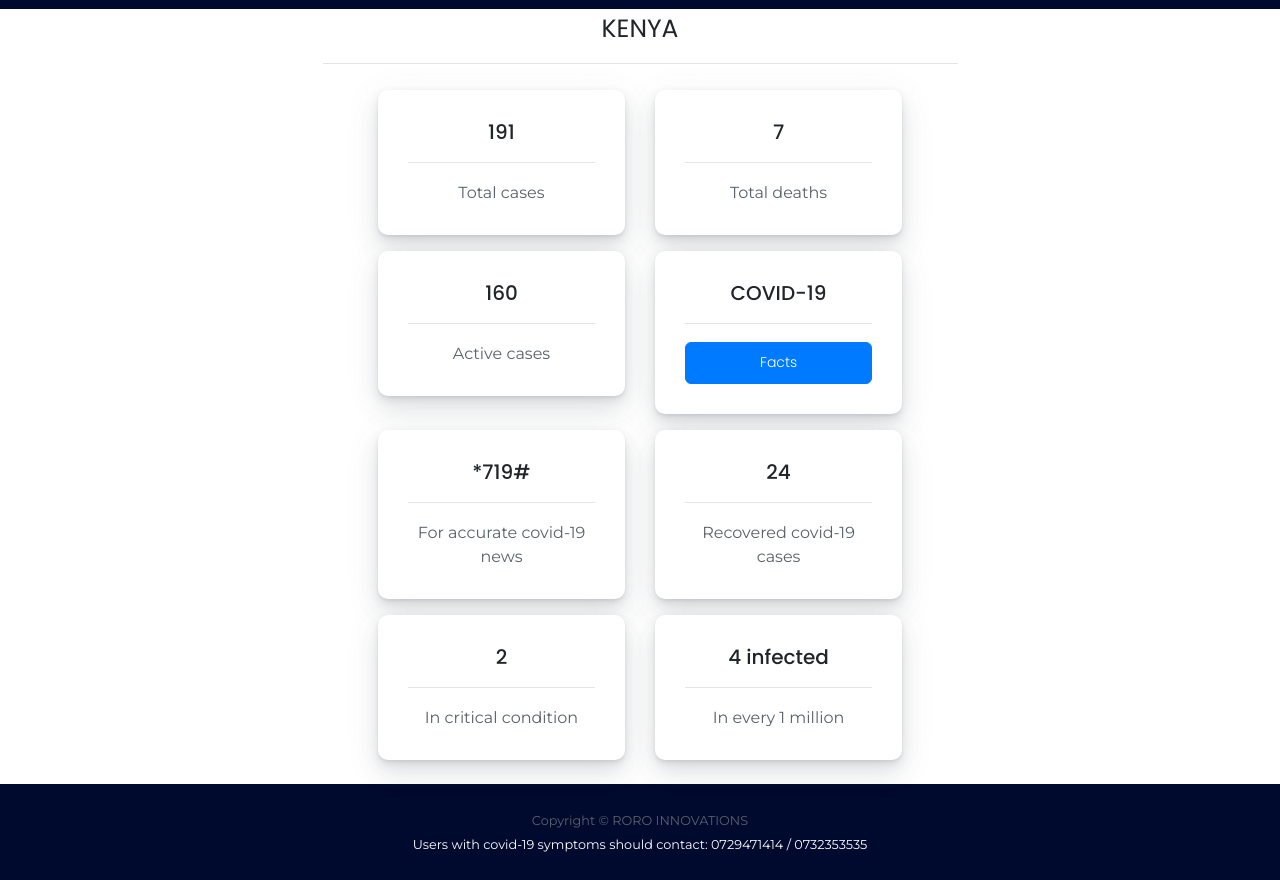
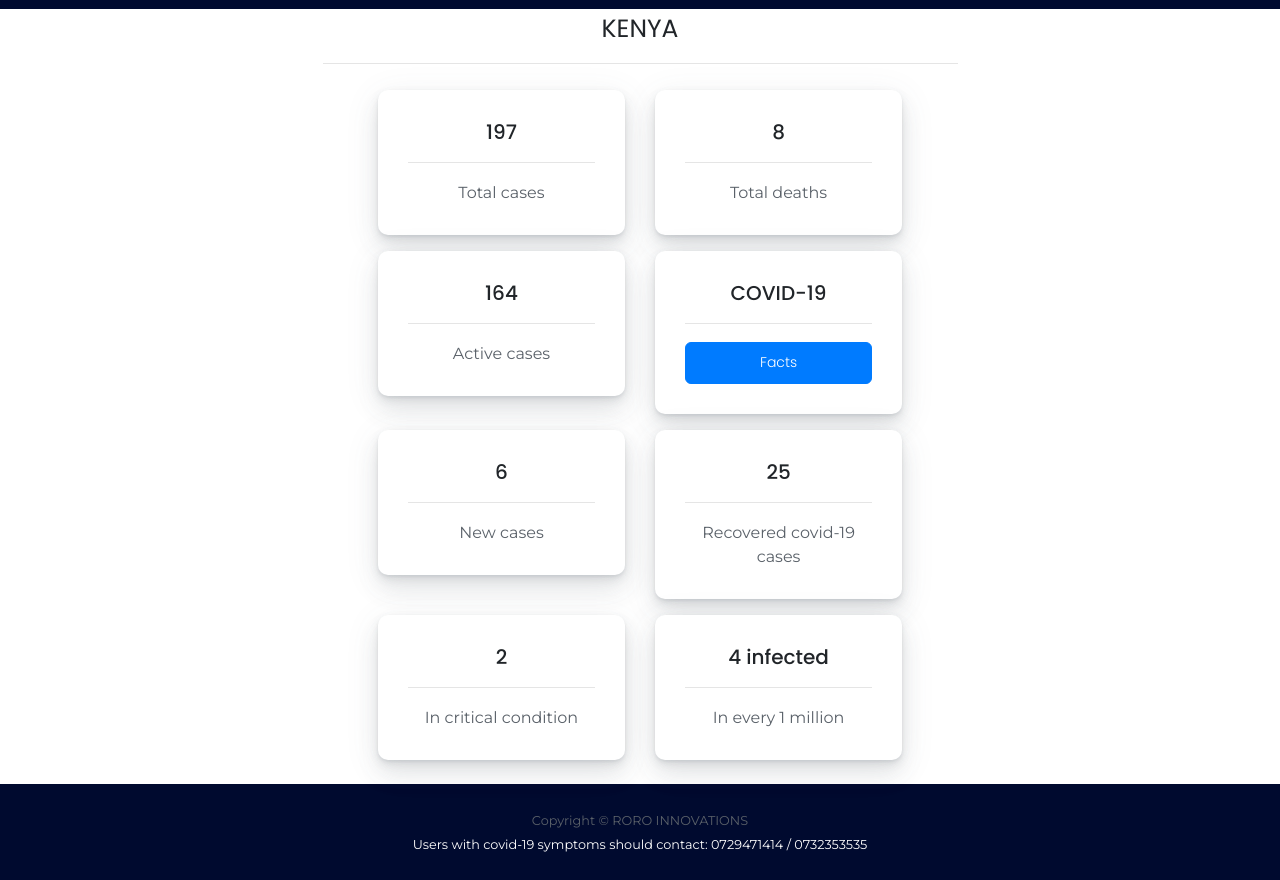
Before and after one commit to waruingugi/corona_results, a plain HTML site: page index.html in a window 1280 px wide. Shown: the part 59-939 px from the top of the page. Drawn offline with nearby package versions, Linux system fonts and the light colour scheme.

Commit message:
fourth commit

```diff
--- a/index.html
+++ b/index.html
@@ -65,7 +65,7 @@
                         <div class="col-sm-5">
                             <div class="card mt-2 mb-2">
                                 <div class="card-body">
-                                    <h5 class="card-title">191</h5>
+                                    <h5 class="card-title">197</h5>
                                     <hr>
                                     <p class="card-text">Total cases</p>
                                 </div>
@@ -75,7 +75,7 @@
                         <div class="col-sm-5">
                             <div class="card mt-2 mb-2">
                                 <div class="card-body">
-                                    <h5 class="card-title">7</h5>
+                                    <h5 class="card-title">8</h5>
                                     <hr>
                                     <p class="card-text">Total deaths</p>
                                 </div>
@@ -85,7 +85,7 @@
                         <div class="col-sm-5">
                             <div class="card mt-2 mb-2">
                                 <div class="card-body">
-                                    <h5 class="card-title">160</h5>
+                                    <h5 class="card-title">164</h5>
                                     <hr>
                                     <p class="card-text">Active cases</p>
                                 </div>
@@ -105,9 +105,9 @@
                         <div class="col-sm-5">
                             <div class="card mt-2 mb-2">
                                 <div class="card-body">
-                                    <h5 class="card-title">*719#</h5>
+                                    <h5 class="card-title">6</h5>
                                     <hr>
-                                    <p class="card-text">For accurate covid-19 news</p>
+                                    <p class="card-text">New cases</p>
                                 </div>
                             </div>
                         </div>
@@ -115,7 +115,7 @@
                         <div class="col-sm-5">
                             <div class="card mt-2 mb-2">
                                 <div class="card-body">
-                                    <h5 class="card-title">24</h5>
+                                    <h5 class="card-title">25</h5>
                                     <hr>
                                     <p class="card-text">Recovered covid-19 cases</p>
                                 </div>
```
